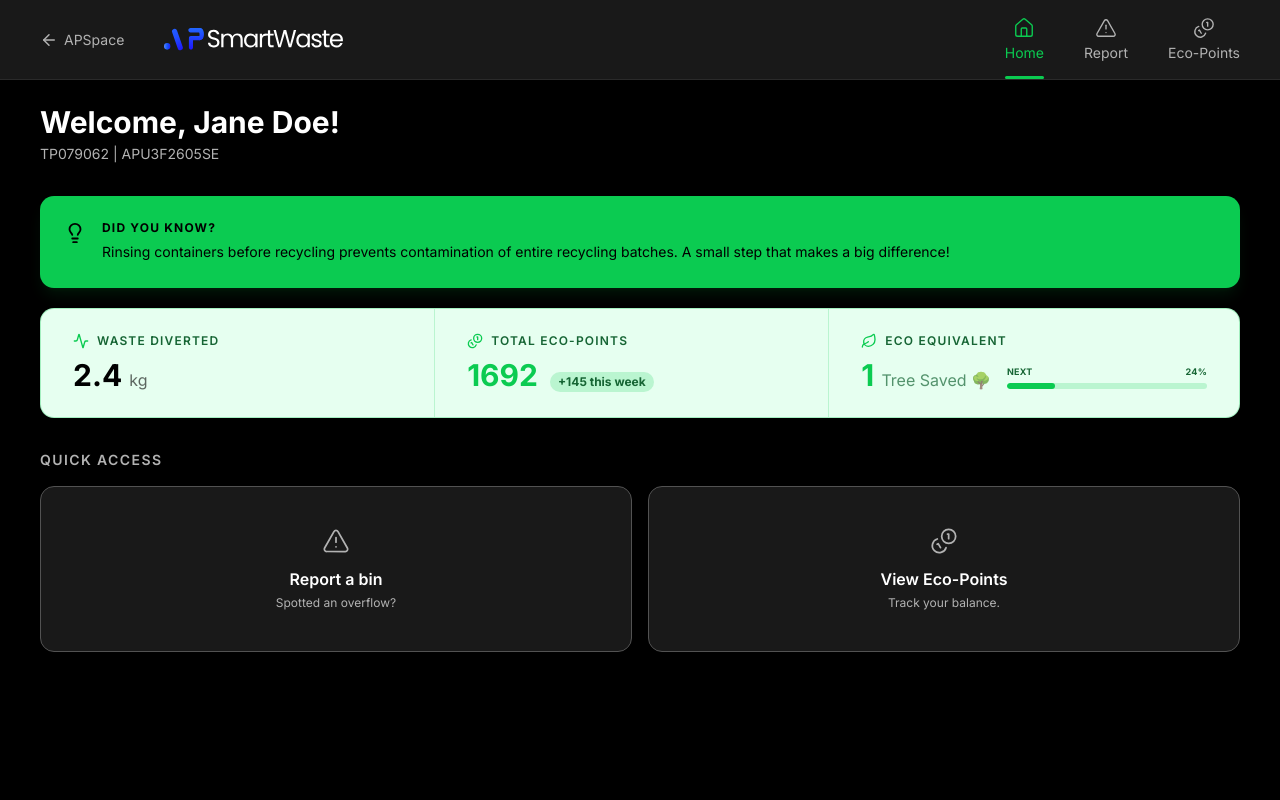
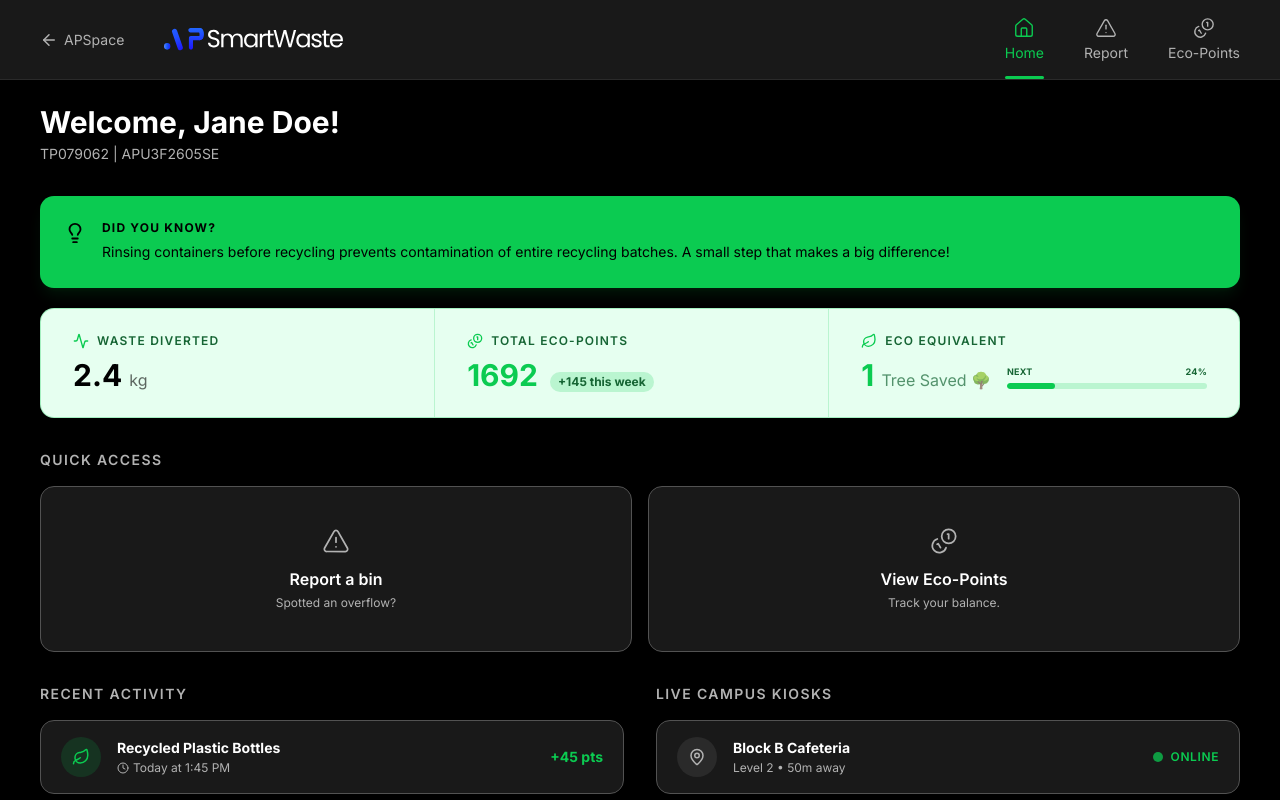
Before and after one commit to sevenpluseight/apu_gci_apsmartwaste, a Next.js app: page /student in a window 1280 px wide. Built offline with nearby package versions, Linux system fonts and the light colour scheme.

Commit message:
refactor: add recent activity and live campus kiosks sections to student page

```diff
--- a/src/app/student/page.tsx
+++ b/src/app/student/page.tsx
@@ -2,7 +2,7 @@
 
 import Link from "next/link";
 import studentData from "@/mock/student/student.json";
-import { Lightbulb, TriangleAlert, Coins, Activity, Leaf } from "lucide-react";
+import { Lightbulb, TriangleAlert, Coins, Activity, Leaf, MapPin, Clock } from "lucide-react";
 
 export default function StudentPage() {
   const { profile, didYouKnow } = studentData;
@@ -31,7 +31,7 @@ export default function StudentPage() {
         </div>
       </div>
 
-      {/* Impact Banner (Clean Layout + Right-Aligned Progress Bar + Emoji) */}
+      {/* Impact Banner */}
       <div className="mb-8 flex flex-col md:flex-row divide-y md:divide-y-0 md:divide-x divide-[#0BCB51]/20 rounded-xl bg-[#E6FFF0] border border-[#0BCB51]/30 shadow-sm">
 
         {/* Waste Diverted */}
@@ -121,8 +121,95 @@ export default function StudentPage() {
           </Link>
 
         </div>
+
       </div>
 
+      {/* Bottom Dashboard Data */}
+      <div className="mt-8 grid grid-cols-1 lg:grid-cols-2 gap-8">
+
+        {/* Recent Activity */}
+        <div>
+          <h2 className="mb-4 text-sm font-semibold uppercase tracking-widest text-[#B2B2B2]">
+            Recent Activity
+          </h2>
+          <div className="flex flex-col gap-3">
+            {/* Activity Item 1 */}
+            <div className="flex items-center justify-between rounded-xl bg-[#191919] border border-[#525252] px-5 py-4 transition-colors hover:border-[#525252]/80">
+              <div className="flex items-center gap-4">
+                <div className="flex h-10 w-10 items-center justify-center rounded-full bg-[#0BCB51]/15 text-[#0BCB51]">
+                  <Leaf size={18} />
+                </div>
+                <div>
+                  <p className="text-sm font-bold text-white">Recycled Plastic Bottles</p>
+                  <p className="mt-0.5 flex items-center gap-1 text-xs text-[#B2B2B2]">
+                    <Clock size={12} /> Today at 1:45 PM
+                  </p>
+                </div>
+              </div>
+              <span className="text-sm font-bold text-[#0BCB51]">+45 pts</span>
+            </div>
+
+            {/* Activity Item 2 */}
+            <div className="flex items-center justify-between rounded-xl bg-[#191919] border border-[#525252] px-5 py-4 transition-colors hover:border-[#525252]/80">
+              <div className="flex items-center gap-4">
+                <div className="flex h-10 w-10 items-center justify-center rounded-full bg-[#0BCB51]/15 text-[#0BCB51]">
+                  <Activity size={18} />
+                </div>
+                <div>
+                  <p className="text-sm font-bold text-white">Recycled Aluminum Cans</p>
+                  <p className="mt-0.5 flex items-center gap-1 text-xs text-[#B2B2B2]">
+                    <Clock size={12} /> Yesterday at 10:20 AM
+                  </p>
+                </div>
+              </div>
+              <span className="text-sm font-bold text-[#0BCB51]">+100 pts</span>
+            </div>
+          </div>
+        </div>
+
+        {/* Live Campus Kiosks */}
+        <div>
+          <h2 className="mb-4 text-sm font-semibold uppercase tracking-widest text-[#B2B2B2]">
+            Live Campus Kiosks
+          </h2>
+          <div className="flex flex-col gap-3">
+            {/* Kiosk 1 (Online) */}
+            <div className="flex items-center justify-between rounded-xl bg-[#191919] border border-[#525252] px-5 py-4 transition-colors hover:border-[#0BCB51]/40 cursor-pointer">
+              <div className="flex items-center gap-4">
+                <div className="flex h-10 w-10 items-center justify-center rounded-full bg-[#2A2A2A] text-[#B2B2B2]">
+                  <MapPin size={18} />
+                </div>
+                <div>
+                  <p className="text-sm font-bold text-white">Block B Cafeteria</p>
+                  <p className="mt-0.5 text-xs text-[#B2B2B2]">Level 2 • 50m away</p>
+                </div>
+              </div>
+              <div className="flex items-center gap-2">
+                <div className="h-2.5 w-2.5 rounded-full bg-[#0BCB51] animate-pulse" />
+                <span className="text-xs font-semibold text-[#0BCB51] uppercase tracking-wider">Online</span>
+              </div>
+            </div>
+
+            {/* Kiosk 2 (Offline) */}
+            <div className="flex items-center justify-between rounded-xl bg-[#191919] border border-[#525252] px-5 py-4 opacity-75">
+              <div className="flex items-center gap-4">
+                <div className="flex h-10 w-10 items-center justify-center rounded-full bg-[#2A2A2A] text-[#B2B2B2]">
+                  <MapPin size={18} />
+                </div>
+                <div>
+                  <p className="text-sm font-bold text-white">Block E Foyer</p>
+                  <p className="mt-0.5 text-xs text-[#B2B2B2]">Ground Floor • 120m away</p>
+                </div>
+              </div>
+              <div className="flex items-center gap-2">
+                <div className="h-2.5 w-2.5 rounded-full bg-[#525252]" />
+                <span className="text-xs font-semibold text-[#B2B2B2] uppercase tracking-wider">Offline</span>
+              </div>
+            </div>
+          </div>
+        </div>
+
+      </div>
     </div>
   );
 }
```
